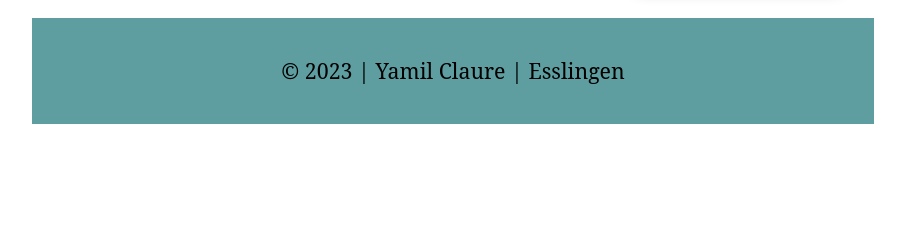
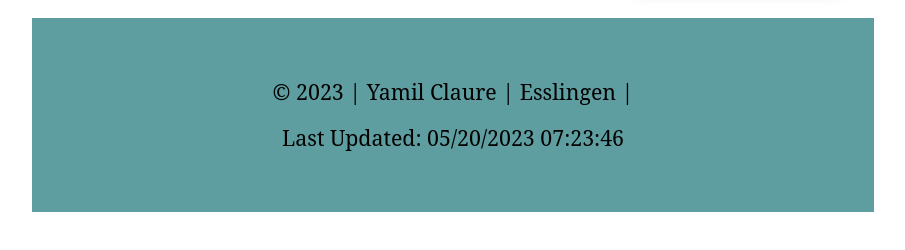
Before and after one commit to Yam98/-WDD230-, a plain HTML site: page index.html in a window 1280 px wide. Shown: the part 246-496 px from the top of the page, without its empty margins (187-1092 px from the left). Drawn offline with Linux system fonts and the light colour scheme.

Commit message:
last fix w1

```diff
--- a/index.html
+++ b/index.html
@@ -31,8 +31,14 @@
         </ul>
     </main>
     <footer>
-        &copy; <span id="copyrightyear"></span> | Yamil Claure | Esslingen
-        <span id="#lastupdated"></span>
+        <p>
+            &copy; <span id="copyrightyear"></span> | Yamil Claure | Esslingen |
+        </p>
+
+        <p>
+            <span id="lastupdated"></span>
+        </p>
+
     </footer>
 
 <script defer src="scripts/dates.js"></script>
```
